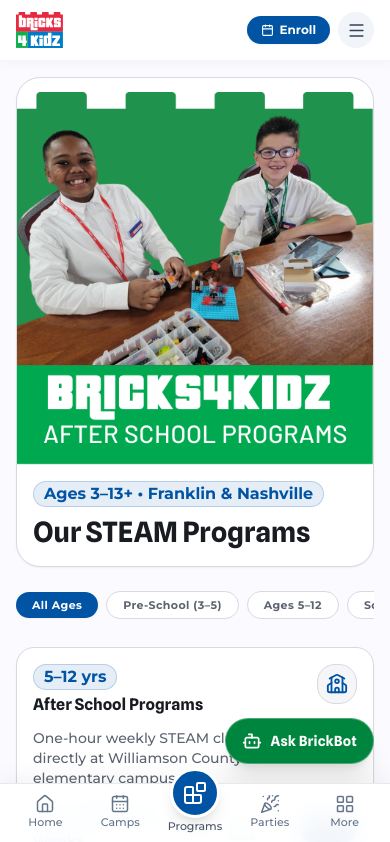
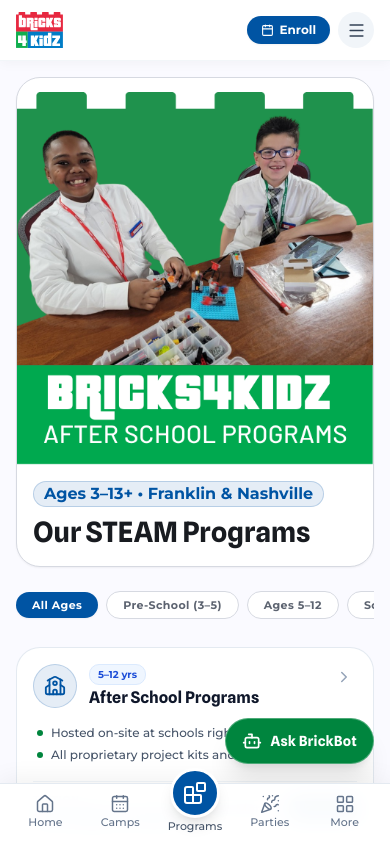
Before and after one commit to Karunesh1999/Brics4Kidz, a React (Vite) app: page /programs in a window 390 px wide. Shown: the top 842 px of the page. Built offline with nearby package versions, Linux system fonts and the light colour scheme.

Commit message:
feat: minimalist cards, responsive camps action layout, and clean description-free UI across all pages

```diff
--- a/src/pages/HomePage.tsx
+++ b/src/pages/HomePage.tsx
@@ -103,10 +103,7 @@ export const HomePage: React.FC = () => {
                 <div className="w-11 h-11 rounded-xl bg-primary/10 text-primary flex items-center justify-center shrink-0">
                   <School size={22} />
                 </div>
-                <div className="flex flex-col">
-                  <h3 className="font-headline text-title-md text-foreground font-bold">School Programs</h3>
-                  <p className="font-body text-body-sm text-muted-foreground">After-school enrichment, robotics & pre-school</p>
-                </div>
+                <h3 className="font-headline text-title-md text-foreground font-bold">School Programs</h3>
               </div>
               <ChevronRight size={18} className="text-primary shrink-0" />
             </Card>
@@ -119,10 +116,7 @@ export const HomePage: React.FC = () => {
                 <div className="w-11 h-11 rounded-xl bg-secondary/10 text-secondary flex items-center justify-center shrink-0">
                   <Trees size={22} />
                 </div>
-                <div className="flex flex-col">
-                  <h3 className="font-headline text-title-md text-foreground font-bold">Holiday & Summer Camps</h3>
-                  <p className="font-body text-body-sm text-muted-foreground">Thanksgiving, Winter & Summer LEGO® Camps</p>
-                </div>
+                <h3 className="font-headline text-title-md text-foreground font-bold">Holiday & Summer Camps</h3>
               </div>
               <ChevronRight size={18} className="text-primary shrink-0" />
             </Card>
@@ -135,10 +129,7 @@ export const HomePage: React.FC = () => {
                 <div className="w-11 h-11 rounded-xl bg-destructive/10 text-destructive flex items-center justify-center shrink-0">
                   <Cake size={22} />
                 </div>
-                <div className="flex flex-col">
-                  <h3 className="font-headline text-title-md text-foreground font-bold">Birthday Parties</h3>
-                  <p className="font-body text-body-sm text-muted-foreground">Premium ($249) & Supreme ($349) packages</p>
-                </div>
+                <h3 className="font-headline text-title-md text-foreground font-bold">Birthday Parties</h3>
               </div>
               <ChevronRight size={18} className="text-primary shrink-0" />
             </Card>
--- a/src/pages/ServiceDetailPage.tsx
+++ b/src/pages/ServiceDetailPage.tsx
@@ -60,9 +60,6 @@ export const ServiceDetailPage: React.FC = () => {
           <h1 className="font-headline text-title-lg text-foreground font-bold leading-tight">
             {program.title}
           </h1>
-          <p className="font-body text-body-sm text-muted-foreground leading-relaxed">
-            {program.subtitle}
-          </p>
 
           <div className="pt-2">
             <Button
@@ -120,7 +117,6 @@ export const ServiceDetailPage: React.FC = () => {
                 <span className="font-body text-label-sm text-muted-foreground">Motorized Build</span>
               </div>
               <h3 className="font-headline text-title-md text-foreground font-bold">{c.title}</h3>
-              <p className="font-body text-body-sm text-muted-foreground">{c.description}</p>
             </Card>
           ))}
         </div>
--- a/src/pages/ServicesPage.tsx
+++ b/src/pages/ServicesPage.tsx
@@ -1,7 +1,6 @@
 import React, { useState } from 'react';
 import { Link, useNavigate } from 'react-router-dom';
-import { School, Bot, Blocks, Trees, Users, ArrowRight } from 'lucide-react';
-import { Card, CardHeader, CardTitle, CardContent, CardFooter } from '../components/ui/Card';
+import { School, Bot, Blocks, Trees, Users, ArrowRight, ChevronRight } from 'lucide-react';
 import { Button } from '../components/ui/Button';
 import { Badge } from '../components/ui/Badge';
 import { PROGRAMS } from '../data/mockData';
@@ -73,49 +72,97 @@ export const ServicesPage: React.FC = () => {
         })}
       </div>
 
-      {/* Program Directory */}
-      <section aria-label="Program List" className="flex flex-col gap-gutter-sm">
+      {/* Program Directory (Attractive & Balanced Redesign) */}
+      <section aria-label="Program List" className="flex flex-col gap-3">
         {filteredPrograms.map((prog: ProgramItem) => (
-          <Card key={prog.id} className="flex flex-col gap-gutter-sm shadow-sm hover:border-primary transition-colors">
-            <CardHeader className="flex flex-row items-start justify-between gap-gutter-sm">
-              <div className="flex flex-col gap-gutter-xs">
-                <Badge variant={prog.ageGroup === 'elementary' ? 'primary' : prog.ageGroup === 'prek' ? 'destructive' : 'secondary'} className="self-start">
-                  {prog.ageLabel}
-                </Badge>
-                <CardTitle className="text-title-md">{prog.title}</CardTitle>
+          <div
+            key={prog.id}
+            className="rounded-2xl border border-slate-200/90 bg-white p-4 shadow-xs hover:border-primary/50 hover:shadow-sm transition-all flex flex-col gap-3 group"
+          >
+            {/* Top Row: Icon + Age Badge & Program Title */}
+            <div className="flex items-start justify-between gap-3">
+              <div className="flex items-start gap-3">
+                <div
+                  className={`w-11 h-11 rounded-2xl flex items-center justify-center shrink-0 border ${
+                    prog.ageGroup === 'elementary'
+                      ? 'bg-primary/10 border-primary/20 text-primary'
+                      : prog.ageGroup === 'prek'
+                      ? 'bg-destructive/10 border-destructive/20 text-destructive'
+                      : 'bg-secondary/10 border-secondary/20 text-secondary'
+                  }`}
+                >
+                  {getIcon(prog.iconName)}
+                </div>
+
+                <div className="flex flex-col gap-0.5">
+                  <span
+                    className={`text-[10px] font-bold px-2 py-0.5 rounded-md inline-block self-start ${
+                      prog.ageGroup === 'elementary'
+                        ? 'bg-blue-50 text-blue-700 border border-blue-100'
+                        : prog.ageGroup === 'prek'
+                        ? 'bg-rose-50 text-rose-700 border border-rose-100'
+                        : 'bg-emerald-50 text-emerald-800 border border-emerald-100'
+                    }`}
+                  >
+                    {prog.ageLabel}
+                  </span>
+                  <Link to={`/services/${prog.slug}`}>
+                    <h3 className="font-headline text-base font-bold text-slate-900 leading-snug group-hover:text-primary transition-colors">
+                      {prog.title}
+                    </h3>
+                  </Link>
+                </div>
               </div>
-              <div className="p-2 rounded-xl bg-surface-low border border-border">
-                {getIcon(prog.iconName)}
+
+              <Link
+                to={`/services/${prog.slug}`}
+                className="text-slate-400 group-hover:text-primary transition-colors p-1"
+                aria-label={`View details for ${prog.title}`}
+              >
+                <ChevronRight size={18} />
+              </Link>
+            </div>
+
+            {/* Feature Highlights (Clean Micro-bullets) */}
+            {prog.features && prog.features.length > 0 && (
+              <div className="flex flex-col gap-1.5 py-1 px-1">
+                {prog.features.slice(0, 2).map((feat, fIdx) => (
+                  <div key={fIdx} className="flex items-center gap-2 text-xs text-slate-600">
+                    <div className="w-1.5 h-1.5 rounded-full bg-secondary shrink-0" />
+                    <span className="truncate">{feat}</span>
+                  </div>
+                ))}
               </div>
-            </CardHeader>
+            )}
 
-            <CardContent>
-              <p className="font-body text-body-md text-muted-foreground">
-                {prog.description}
-              </p>
-            </CardContent>
+            {/* Bottom Row: Tuition Price & Clean Actions */}
+            <div className="flex items-center justify-between pt-2.5 border-t border-slate-100 mt-0.5">
+              <div className="flex flex-col">
+                <span className="text-[10px] uppercase font-bold text-slate-400 tracking-wider">
+                  Tuition
+                </span>
+                <span className="font-headline text-sm font-extrabold text-primary tracking-tight whitespace-nowrap">
+                  {prog.priceOrNote}
+                </span>
+              </div>
 
-            <CardFooter>
-              <span className="font-body text-base font-bold text-primary tracking-tight">
-                {prog.priceOrNote}
-              </span>
-              <div className="flex items-center gap-2">
+              <div className="flex items-center gap-2 shrink-0">
                 <Link
                   to={`/services/${prog.slug}`}
-                  className="font-headline text-label-sm text-primary hover:underline font-bold px-2 py-1"
+                  className="h-8.5 px-3 rounded-xl border border-slate-200 bg-card hover:bg-slate-50 text-xs font-semibold text-slate-700 transition-all active:scale-[0.98] flex items-center justify-center whitespace-nowrap"
                 >
                   Learn More
                 </Link>
-                <Button
-                  variant="primary"
-                  size="sm"
+                <button
+                  type="button"
                   onClick={() => navigate('/booking')}
+                  className="h-8.5 px-4 rounded-xl bg-primary hover:bg-primary-hover text-white text-xs font-bold transition-all shadow-xs active:scale-[0.98] cursor-pointer flex items-center justify-center whitespace-nowrap"
                 >
                   Enroll
-                </Button>
+                </button>
               </div>
-            </CardFooter>
-          </Card>
+            </div>
+          </div>
         ))}
       </section>
 
@@ -124,9 +171,6 @@ export const ServicesPage: React.FC = () => {
         <h2 className="font-headline text-headline-md text-secondary-foreground font-bold">
           Bring Bricks 4 Kidz to Your School
         </h2>
-        <p className="font-body text-body-sm text-secondary-foreground/90 leading-relaxed">
-          Administrators & PTOs: request a turnkey after-school enrichment proposal or STEM assembly for your Franklin/Nashville campus.
-        </p>
         <Button
           variant="accent"
           size="md"
```
Also changed, not shown: src/pages/CampsPage.tsx (+49 -42 lines).
